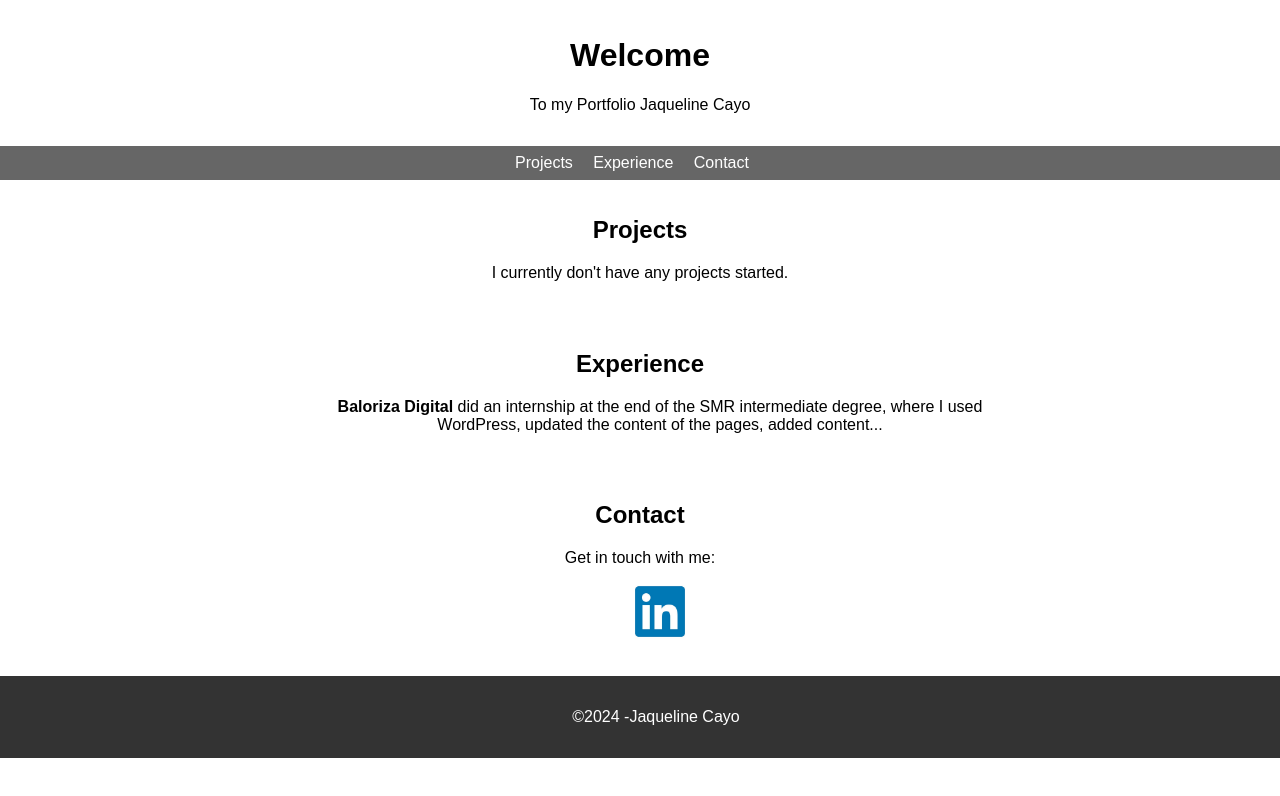
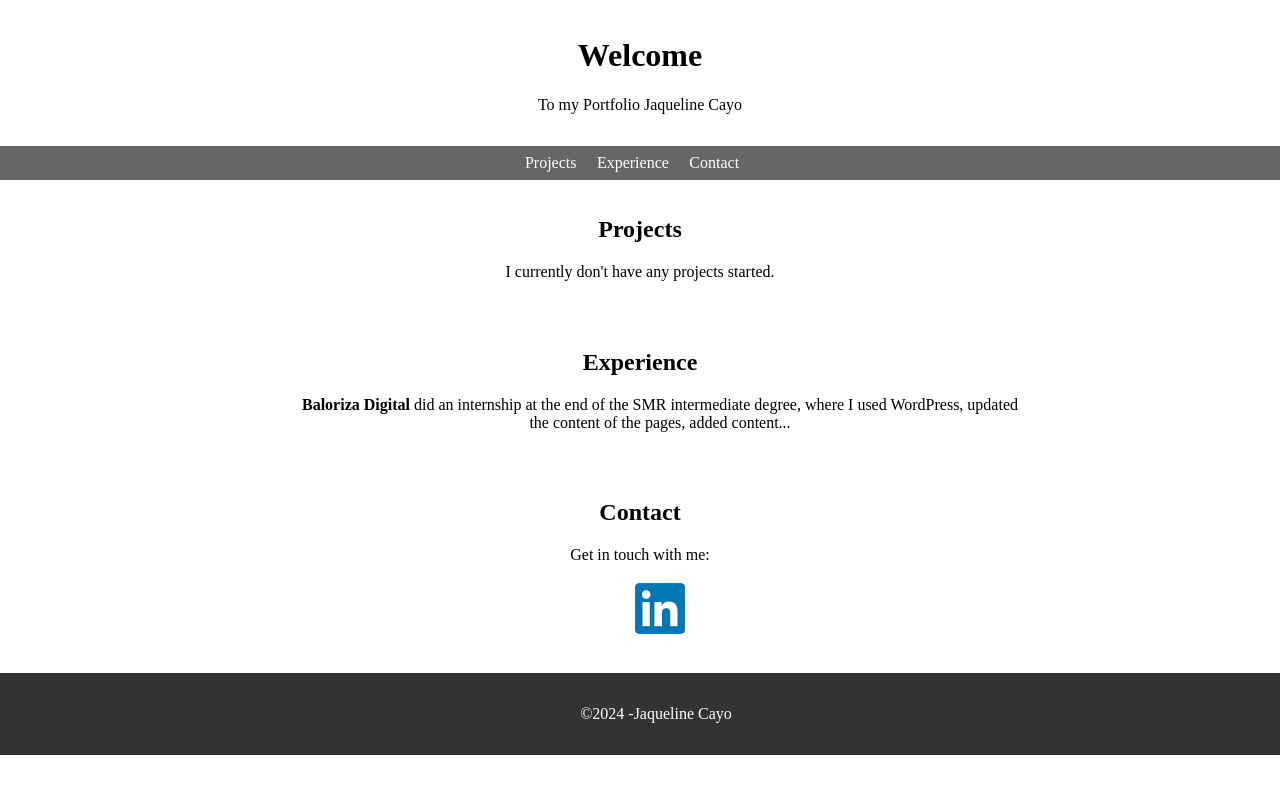
Before and after one commit to jaquecayjam/jaquecayjam.github.io, a plain HTML site: page index.html in a window 1280 px wide. Shown: the top 796 px of the page. Drawn offline with Linux system fonts and the light colour scheme.

Commit message:
estilos de las etiquetas bien

```diff
--- a/assets/fonts/styleslttrs.css
+++ b/assets/fonts/styleslttrs.css
@@ -24,4 +24,4 @@
 
     font-weight: normal;
     font-style: normal;
-} */
+}
--- a/assets/styles/main.css
+++ b/assets/styles/main.css
@@ -16,6 +16,7 @@ main {
     max-width: 800px;
     margin: 0 auto;
     padding: 0 20px;
+    display: block;
 }
 nav {
     background-color: #666;
@@ -50,8 +51,14 @@ footer {
 li{
 list-style: none;
 }
-
-/* h1{
+/* estilos  */
+ul li{
+    font-family: "titillium3";
+}
+p{
+    font-family: "titillium3";
+}
+h1{
     font-family: "titillium1";
 }
 h2{
@@ -59,7 +66,9 @@ h2{
 }
 a {
     font-family: "titillium3";
-} */
+}
+
+/* enlaces hover */
 a:hover{
     color: rgb(0, 0, 0);
 }
```
